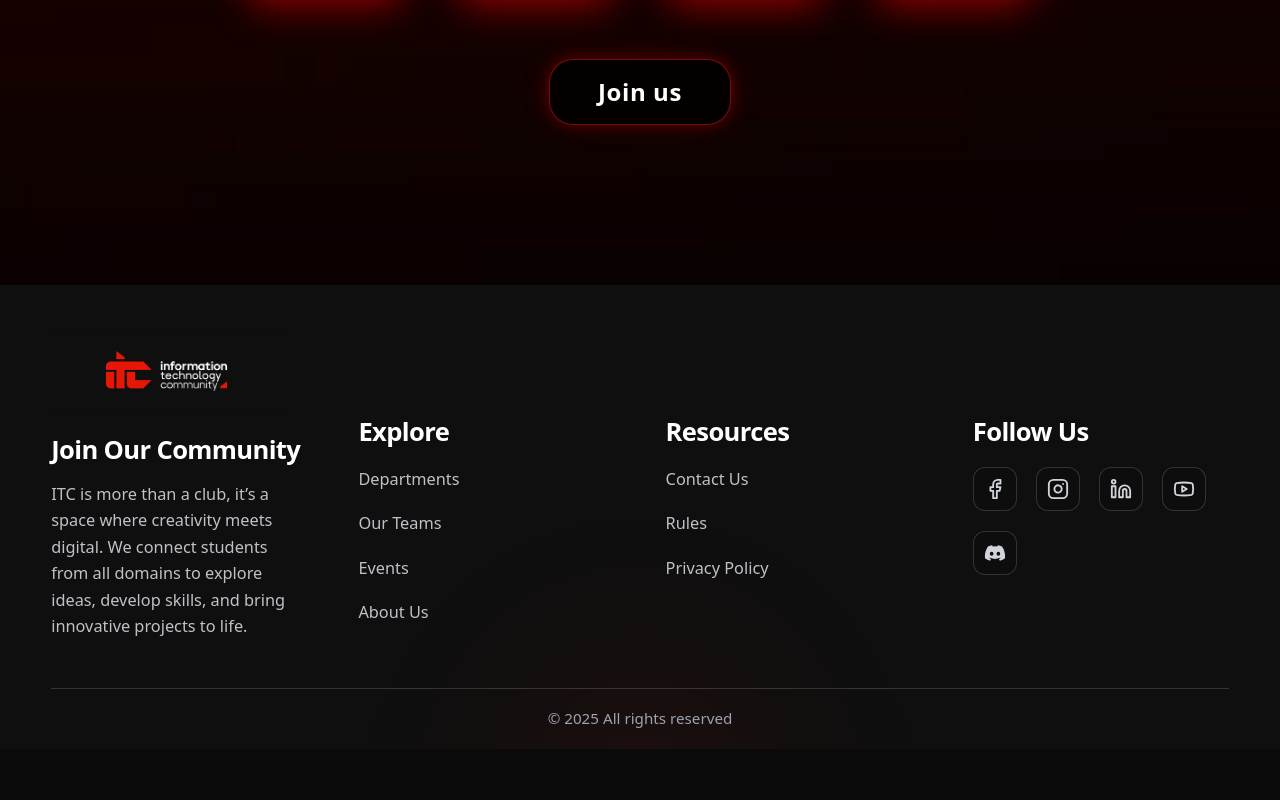
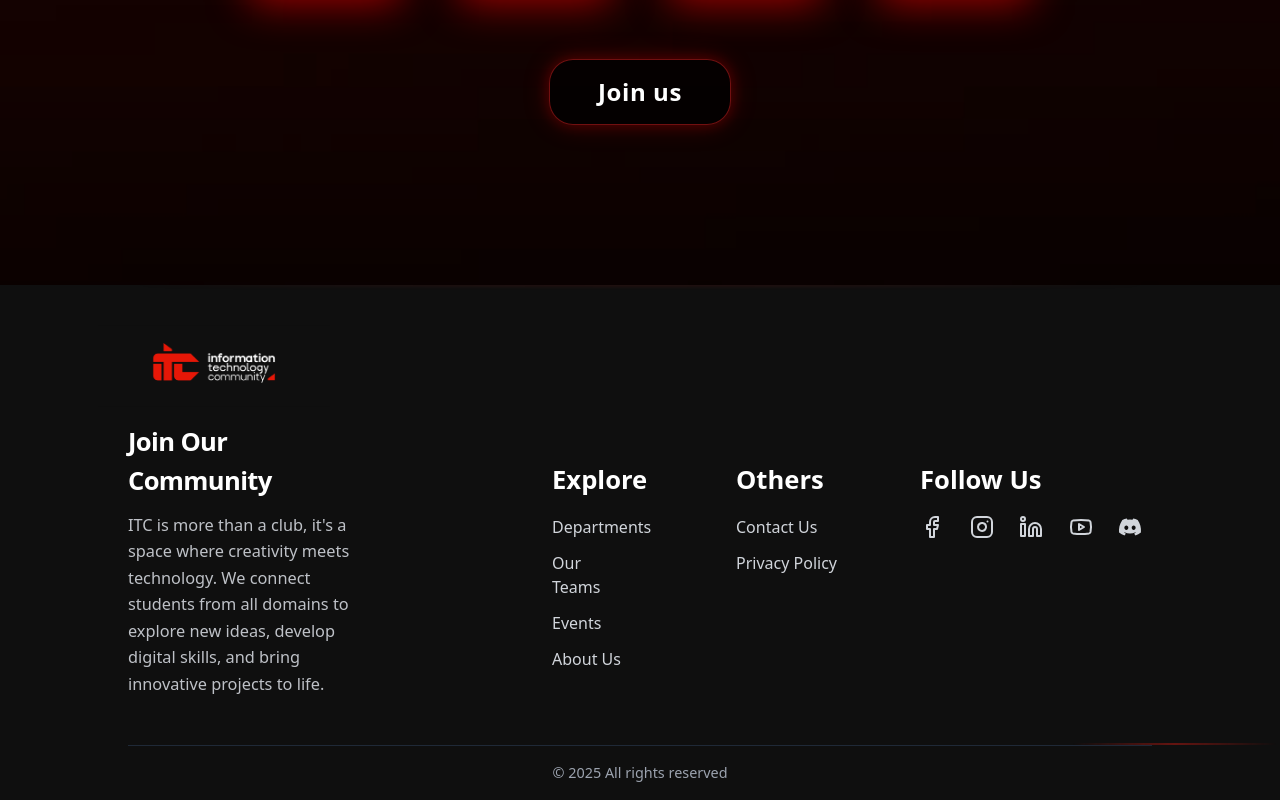
Before and after one commit to adamstimt/welcome-day, a React (Vite) app: page /#hero in a window 1280 px wide. Shown: the part 5168-5968 px from the top of the page. Before the commit the page ends 5917 px from the top, so only its background shows below. Built offline with nearby package versions, Linux system fonts and the light colour scheme.

Commit message:
fixing the footer bugs

```diff
--- a/src/Components/Footer.jsx
+++ b/src/Components/Footer.jsx
@@ -3,280 +3,234 @@ import { Facebook, Instagram, Linkedin, Youtube } from "lucide-react";
 import { FaDiscord } from "react-icons/fa";
 import logo from "/public/itc-logo.png";
 
-/**
- * Footer v2 — neon + aurora + playful interactions
- * - Featherweight: pure Tailwind + a few keyframes
- * - Motion-safe: reduced when prefers-reduced-motion
- * - Works on dark surfaces; pulls from your CSS vars (brand/ink)
- */
-export default function Footer() {
-  const linksExplore = [
-    { label: "Departments", href: "#domains" },
-    { label: "Our Teams", href: "#teams" },
-    { label: "Events", href: "#events" },
-    { label: "About Us", href: "#about" },
-  ];
-
-  const linksResources = [
-    {
-      label: "Contact Us",
-      href: "mailto:itcclub.blida@gmail.com",
-      newTab: true,
-    },
-    { label: "Rules", href: "/itc20regg.pdf", newTab: true },
-    { label: "Privacy Policy", href: "/itc20regg.pdf", newTab: true },
-  ];
-
-  const socials = [
-    ["https://www.facebook.com/itc.blida.1", <Facebook key="f" size={22} />],
-    [
-      "https://www.instagram.com/itc.club.blida",
-      <Instagram key="i" size={22} />,
-    ],
-    [
-      "https://www.linkedin.com/company/itc-blida",
-      <Linkedin key="l" size={22} />,
-    ],
-    ["https://www.youtube.com/@ITC-Club", <Youtube key="y" size={22} />],
-    [
-      "https://discord.com/channels/964583970618638356",
-      <FaDiscord key="d" size={22} />,
-    ],
-  ];
-
+const Footer = () => {
   return (
-    <footer
-      className="
-        relative overflow-hidden
-        bg-surface-elevated text-ink-1
-        pt-[6vh] pb-[2.5vh] px-[4vw]
-      "
-    >
-      {/* Neon top accent (very subtle) */}
-      <div
+    <footer className="bg-[#0f0f0f] text-white pt-[5vh] pb-[2vh] px-[10vw] relative overflow-hidden">
+      {/* very thin neon line on the very top of the footer */}
+      <span
         aria-hidden
-        className="
-          pointer-events-none absolute inset-x-0 -top-px h-px
-          before:absolute before:inset-0 before:blur-[2px]
-          before:bg-[radial-gradient(60%_220%_at_50%_0%,rgba(var(--brand-500),0.9),transparent_70%)]
-        "
+        className="pointer-events-none absolute inset-x-0 -top-px h-px
+                   bg-[radial-gradient(60%_220%_at_50%_0%,rgba(168,26,19,0.9),transparent_70%)]
+                   blur-[2px]"
       />
 
-      {/* Aurora blobs (lightweight CSS keyframes) */}
-      <div
-        aria-hidden
-        className="absolute inset-0 -z-10 opacity-[0.28] motion-safe:animate-none"
-      >
-        <div className="aurora blob-1" />
-        <div className="aurora blob-2" />
-        <div className="aurora blob-3" />
-      </div>
+      {/* aurora background (doesn't affect layout) */}
+      <span aria-hidden className="fx-aurora fx-a1" />
+      <span aria-hidden className="fx-aurora fx-a2" />
+      <span aria-hidden className="fx-aurora fx-a3" />
+      {/* center glow */}
+      <span aria-hidden className="fx-center-glow" />
 
-      {/* Glow ring behind center content */}
-      <div
-        aria-hidden
-        className="
-          absolute left-1/2 top-[36%] -translate-x-1/2
-          h-[42rem] w-[42rem] max-w-[120vw] rounded-full
-          bg-[radial-gradient(closest-side,rgba(255,0,0,0.08),transparent_65%)]
-          blur-3xl
-        "
-      />
-
-      <div className="relative mx-auto max-w-[1200px]">
-        <div
-          className="
-            grid grid-cols-1 sm:grid-cols-2 lg:grid-cols-4
-            gap-y-[6vh] sm:gap-y-[5vh] gap-x-[4vw]
-            text-center sm:text-left
-          "
-        >
-          {/* Brand + pitch */}
-          <div className="flex flex-col items-center sm:items-start">
-            <img
-              src={logo}
-              loading="lazy"
-              alt="ITC Logo"
-              className="w-[66vw] sm:w-[22vw] md:w-[21vw] lg:w-[18vw] h-auto mb-[2vh] select-none"
-            />
+      <div className="max-w-[90vw] mx-auto">
+        <div className="grid grid-cols-1 sm:grid-cols-2 lg:grid-cols-4 gap-[6vh] sm:gap-[4vh] text-center sm:text-left">
+          {/* Logo + Description (unchanged) */}
+          <div>
+            <div className="flex justify-center sm:justify-start">
+              <img
+                src={logo}
+                loading="lazy"
+                alt="ITC Logo"
+                className="w-[70vw] sm:w-[22vw] md:w-[25vw] lg:w-[26vw] h-auto mb-[2vh] -ml-[30px] select-none"
+              />
+            </div>
             <h3 className="text-[1.6rem] font-bold mb-[1.5vh] tracking-tight">
               Join Our Community
             </h3>
             <p className="text-ink-2/90 text-[1.02rem] leading-relaxed max-w-[52ch]">
-              ITC is more than a club, it’s a space where creativity meets
-              digital. We connect students from all domains to explore ideas,
-              develop skills, and bring innovative projects to life.
+              ITC is more than a club, it's a space where creativity meets
+              technology. We connect students from all domains to explore new
+              ideas, develop digital skills, and bring innovative projects to
+              life.
             </p>
           </div>
 
-          {/* Explore */}
-          <FooterList title="Explore">
-            {linksExplore.map((item) => (
-              <FooterLink key={item.label} href={item.href}>
-                {item.label}
-              </FooterLink>
-            ))}
-          </FooterList>
+          {/* Explore (underline on hover) */}
+          <div className="lg:mt-[17vh] lg:ml-[20vh]">
+            <h3 className="text-[1.6rem] font-bold mb-[2vh]">Explore</h3>
+            <ul className="space-y-[1.5vh]">
+              {[
+                { label: "Departments", href: "#domains" },
+                { label: "Our Teams", href: "#teams" },
+                { label: "Events", href: "#events" },
+                { label: "About Us", href: "#about" },
+              ].map((item) => (
+                <li key={item.label}>
+                  <a
+                    href={item.href}
+                    className="fx-underline text-gray-300 text-[1rem] hover:text-white transition-colors"
+                  >
+                    {item.label}
+                  </a>
+                </li>
+              ))}
+            </ul>
+          </div>
 
-          {/* Resources */}
-          <FooterList title="Resources">
-            {linksResources.map((item) => (
-              <FooterLink
-                key={item.label}
-                href={item.href}
-                newTab={item.newTab}
-              >
-                {item.label}
-              </FooterLink>
-            ))}
-          </FooterList>
+          {/* Others (underline on hover) */}
+          <div className="lg:mt-[17vh] lg:ml-[10vh]">
+            <h3 className="text-[1.6rem] font-bold mb-[2vh]">Others</h3>
+            <ul className="space-y-[1.5vh]">
+              {[
+                {
+                  label: "Contact Us",
+                  href: "https://mail.google.com/mail/?view=cm&fs=1&to=contact.itc.blida@gmail.com&su=Inquiry",
+                },
+                {
+                  label: "Privacy Policy",
+                  href: "/itc20regg.pdf",
+                  newTab: true,
+                },
+              ].map((item) => (
+                <li key={item.label}>
+                  <a
+                    href={item.href}
+                    target={
+                      item.newTab || item.label === "Contact Us"
+                        ? "_blank"
+                        : "_self"
+                    }
+                    rel="noopener noreferrer"
+                    className="fx-underline text-gray-300 text-[1rem] hover:text-white transition-colors"
+                  >
+                    {item.label}
+                  </a>
+                </li>
+              ))}
+            </ul>
+          </div>
 
-          {/* Socials */}
-          <div className="lg:mt-[10vh]">
-            <h3 className="text-[1.6rem] font-bold mb-[2vh] tracking-tight">
-              Follow Us
-            </h3>
-            <div className="flex justify-center sm:justify-start gap-[1.2rem] flex-wrap">
-              {socials.map(([href, Icon], i) => (
+          {/* Follow Us (neon halo on hover) */}
+          <div className="lg:mt-[17vh]">
+            <h3 className="text-[1.6rem] font-bold mb-[2vh]">Follow Us</h3>
+            <div className="flex justify-center sm:justify-start gap-[2vw] flex-wrap">
+              {[
+                [
+                  "https://www.facebook.com/itc.blida.1",
+                  <Facebook size={24} key="f" />,
+                ],
+                [
+                  "https://www.instagram.com/it_community/",
+                  <Instagram size={24} key="i" />,
+                ],
+                [
+                  "https://www.linkedin.com/company/it-community/posts/",
+                  <Linkedin size={24} key="l" />,
+                ],
+                [
+                  "https://www.youtube.com/@itcblida",
+                  <Youtube size={24} key="y" />,
+                ],
+                [
+                  "https://discord.com/channels/964583970618638356",
+                  <FaDiscord size={24} key="d" />,
+                ],
+              ].map(([href, Icon], idx) => (
                 <a
-                  key={i}
+                  key={idx}
                   href={href}
-                  aria-label="social"
-                  className="
-                    group relative grid h-11 w-11 place-items-center
-                    rounded-xl border border-ink-3/25 bg-black/10
-                    transition-all duration-300
-                    hover:-translate-y-[2px] hover:shadow-[0_0_24px_rgba(var(--brand-500),0.35)]
-                    hover:border-transparent
-                    focus:outline-none focus-visible:ring-2 focus-visible:ring-[rgb(var(--brand-500))]
-                  "
+                  className="fx-soc text-gray-300 hover:text-[#a81a13] transition-colors"
                 >
-                  {/* orbit halo */}
-                  <span
-                    aria-hidden
-                    className="
-                      pointer-events-none absolute inset-0 rounded-xl
-                      opacity-0 group-hover:opacity-100 transition-opacity duration-300
-                      bg-[radial-gradient(100%_100%_at_50%_0%,rgba(var(--brand-500),0.55),transparent_70%)]
-                    "
-                  />
-                  <span
-                    className="
-                      relative z-[1] text-ink-2 group-hover:text-ink-1
-                      transition-colors duration-300
-                    "
-                  >
-                    {Icon}
-                  </span>
+                  {Icon}
                 </a>
               ))}
             </div>
           </div>
         </div>
 
-        {/* Divider w/ neon sweep */}
-        <div className="relative mt-[6vh]">
-          <div className="h-px w-full bg-ink-3/25" />
-          <div
+        {/* Divider with sweep highlight (line is yours, effect is extra) */}
+        <div className="relative">
+          <div className="border-t border-gray-800 mt-[6vh]" />
+          <span
             aria-hidden
-            className="
-              pointer-events-none absolute inset-x-0 -top-1 h-[2px]
-              bg-[linear-gradient(90deg,transparent,rgba(var(--brand-500),0.8),transparent)]
-              motion-safe:animate-sweep
-            "
+            className="pointer-events-none absolute left-0 right-0 -top-[2px] h-[2px]
+                       bg-[linear-gradient(90deg,transparent,rgba(168,26,19,0.9),transparent)]
+                       motion-safe:animate-[sweep_4.5s_linear_infinite]"
           />
         </div>
 
-        {/* Copyright */}
-        <div className="pt-[2.2vh] text-center text-ink-3 text-[0.95rem]">
+        <div className="pt-[2vh] text-center text-gray-400 text-[0.9rem]">
           © 2025 All rights reserved
         </div>
       </div>
 
-      {/* Inline keyframes (kept tiny & safe) */}
+      {/* scoped styles for the effects */}
       <style>{`
         @media (prefers-reduced-motion: no-preference) {
-          .aurora {
-            position: absolute;
-            filter: blur(60px);
-            mix-blend-mode: screen;
-            pointer-events: none;
-            opacity: .55;
+          /* underline grow effect */
+          .fx-underline{
+            position:relative;
+            display:inline-block;
           }
-          .blob-1 {
-            width: 42rem; height: 42rem; left: -20%; top: 10%;
-            background: radial-gradient(closest-side, rgba(var(--brand-500), .30), transparent 70%);
-            animation: floatA 16s ease-in-out infinite;
+          .fx-underline::after{
+            content:"";
+            position:absolute;
+            left:0; right:0; bottom:-2px;
+            height:2px;
+            background: #a81a13;
+            border-radius: 9999px;
+            transform: scaleX(0);
+            transform-origin: left;
+            transition: transform .3s ease;
+            opacity:.9;
           }
-          .blob-2 {
-            width: 30rem; height: 30rem; right: -15%; top: 20%;
-            background: radial-gradient(closest-side, rgba(255,255,255,.12), transparent 70%);
-            animation: floatB 18s ease-in-out infinite 1s;
+          .fx-underline:hover::after,
+          .fx-underline:focus-visible::after{
+            transform: scaleX(1);
           }
-          .blob-3 {
-            width: 34rem; height: 34rem; left: 15%; bottom: -10%;
-            background: radial-gradient(closest-side, rgba(255,0,0,.22), transparent 70%);
-            animation: floatC 20s ease-in-out infinite .5s;
+
+          /* social neon halo (no layout change) */
+          .fx-soc{ position:relative; display:inline-grid; place-items:center; }
+          .fx-soc::before{
+            content:"";
+            position:absolute; inset:-10px;
+            background: radial-gradient(100% 100% at 50% 0%, rgba(168,26,19,.55), transparent 70%);
+            border-radius: 12px;
+            opacity:0;
+            transition: opacity .25s ease, transform .25s ease;
+            filter: blur(10px);
+            pointer-events:none;
+            transform: translateY(2px);
           }
+          .fx-soc:hover::before,
+          .fx-soc:focus-visible::before{
+            opacity:1; transform: translateY(0);
+          }
+
+          /* aurora blobs */
+          .fx-aurora{
+            position:absolute; filter:blur(60px); mix-blend-mode:screen; pointer-events:none; opacity:.5; z-index:-1;
+          }
+          .fx-a1{ width:42rem; height:42rem; left:-20%; top:10%;
+            background: radial-gradient(closest-side, rgba(168,26,19,.30), transparent 70%);
+            animation: floatA 16s ease-in-out infinite; }
+          .fx-a2{ width:30rem; height:30rem; right:-15%; top:20%;
+            background: radial-gradient(closest-side, rgba(255,255,255,.10), transparent 70%);
+            animation: floatB 18s ease-in-out infinite 1s; }
+          .fx-a3{ width:34rem; height:34rem; left:15%; bottom:-10%;
+            background: radial-gradient(closest-side, rgba(168,26,19,.22), transparent 70%);
+            animation: floatC 20s ease-in-out infinite .5s; }
+
+          /* center glow */
+          .fx-center-glow{
+            position:absolute; left:50%; top:36%; transform:translateX(-50%);
+            width:42rem; height:42rem; border-radius:9999px; z-index:-1;
+            background: radial-gradient(closest-side, rgba(168,26,19,.11), transparent 65%);
+            filter: blur(48px);
+          }
+
           @keyframes floatA { 0%,100%{transform:translateY(-8px)} 50%{transform:translateY(8px)} }
           @keyframes floatB { 0%,100%{transform:translateY(10px)} 50%{transform:translateY(-10px)} }
           @keyframes floatC { 0%,100%{transform:translateX(-8px)} 50%{transform:translateX(8px)} }
+
           @keyframes sweep {
             0% { transform: translateX(-50%) scaleX(.2); opacity: 0; }
             30% { opacity: .9; }
             100% { transform: translateX(150%) scaleX(.2); opacity: 0; }
           }
-          .animate-sweep {
-            animation: sweep 4.5s linear infinite;
-          }
         }
       `}</style>
     </footer>
   );
-}
+};
 
-/* ---------- Small pieces ---------- */
-
-function FooterList({ title, children }) {
-  return (
-    <div className="lg:mt-[10vh]">
-      <h3 className="text-[1.6rem] font-bold mb-[2vh] tracking-tight">
-        {title}
-      </h3>
-      <ul className="space-y-[1.1rem] text-[1.02rem]">{children}</ul>
-    </div>
-  );
-}
-
-function FooterLink({ href, children, newTab }) {
-  return (
-    <li>
-      <a
-        href={href}
-        target={newTab ? "_blank" : "_self"}
-        rel={newTab ? "noopener noreferrer" : undefined}
-        className="
-          group inline-flex items-center gap-2 text-ink-2/90 transition-all
-          hover:text-ink-1
-          focus:outline-none focus-visible:ring-2 focus-visible:ring-[rgb(var(--brand-500))]
-        "
-      >
-        <span
-          className="
-            relative after:block after:h-[2px] after:w-0 after:rounded
-            after:bg-[rgb(var(--brand-500))] after:transition-all after:duration-300
-            group-hover:after:w-full group-focus-visible:after:w-full
-          "
-        >
-          {children}
-        </span>
-        <span
-          aria-hidden
-          className="opacity-0 -translate-x-1 group-hover:opacity-100 group-hover:translate-x-0 transition-all duration-300"
-        >
-          →
-        </span>
-      </a>
-    </li>
-  );
-}
+export default Footer;
```
